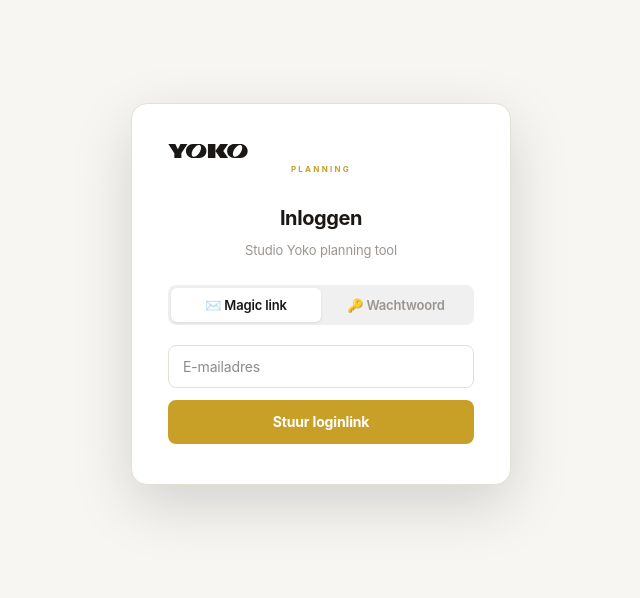
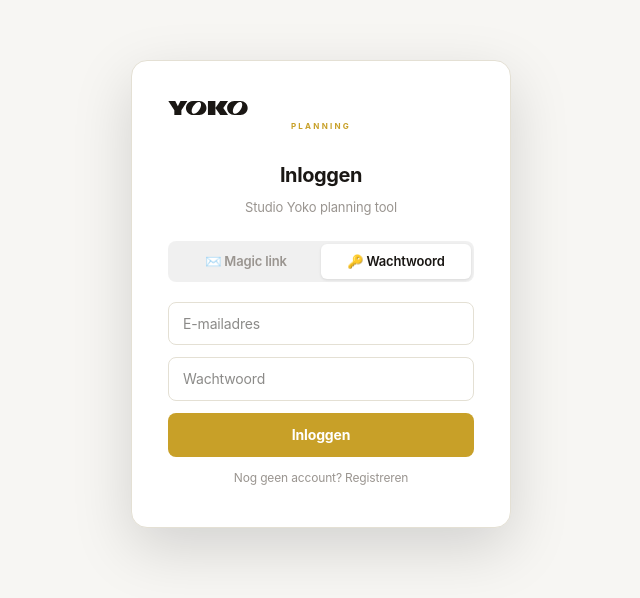
Before and after one commit to mennoes/yoko-planning, a Next.js app: page /login in a window 1280 px wide. Shown: the part 106-704 px from the top of the page, without its empty margins (319-959 px from the left). Built offline with nearby package versions, Linux system fonts and the light colour scheme; no server answers.

Commit message:
Default login page to password tab
Magic link emails on default Supabase SMTP hit a strict rate limit
(4/hour), so password is the more reliable primary method.

https://claude.ai/code/session_0125ip26LxtTjPGKAoTx1QGu

```diff
--- a/app/login/page.tsx
+++ b/app/login/page.tsx
@@ -6,7 +6,7 @@ import { supabase } from '@/lib/supabase'
 type Mode = 'magic' | 'password'
 
 export default function LoginPage() {
-  const [mode,     setMode]     = useState<Mode>('magic')
+  const [mode,     setMode]     = useState<Mode>('password')
   const [email,    setEmail]    = useState('')
   const [password, setPassword] = useState('')
   const [isNew,    setIsNew]    = useState(false)
```
